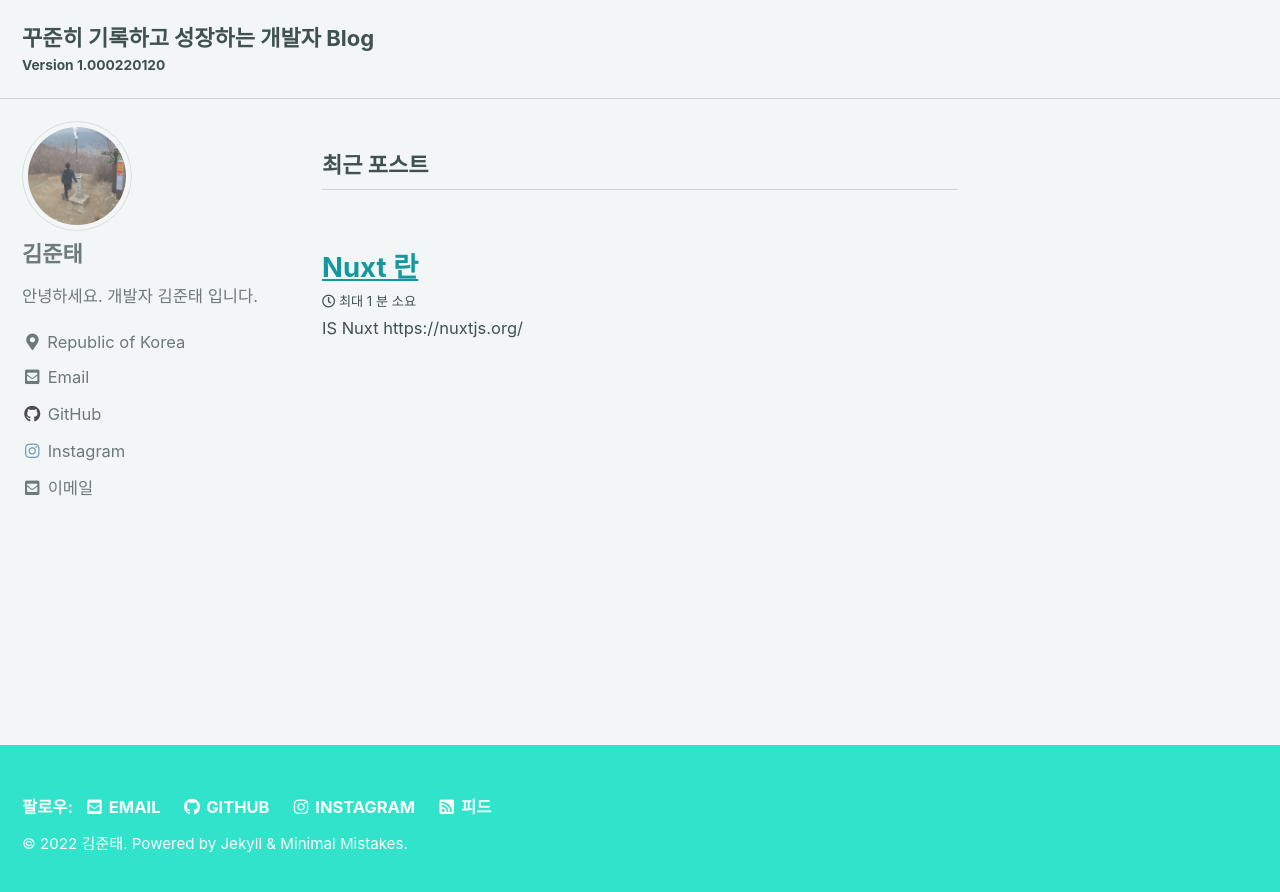
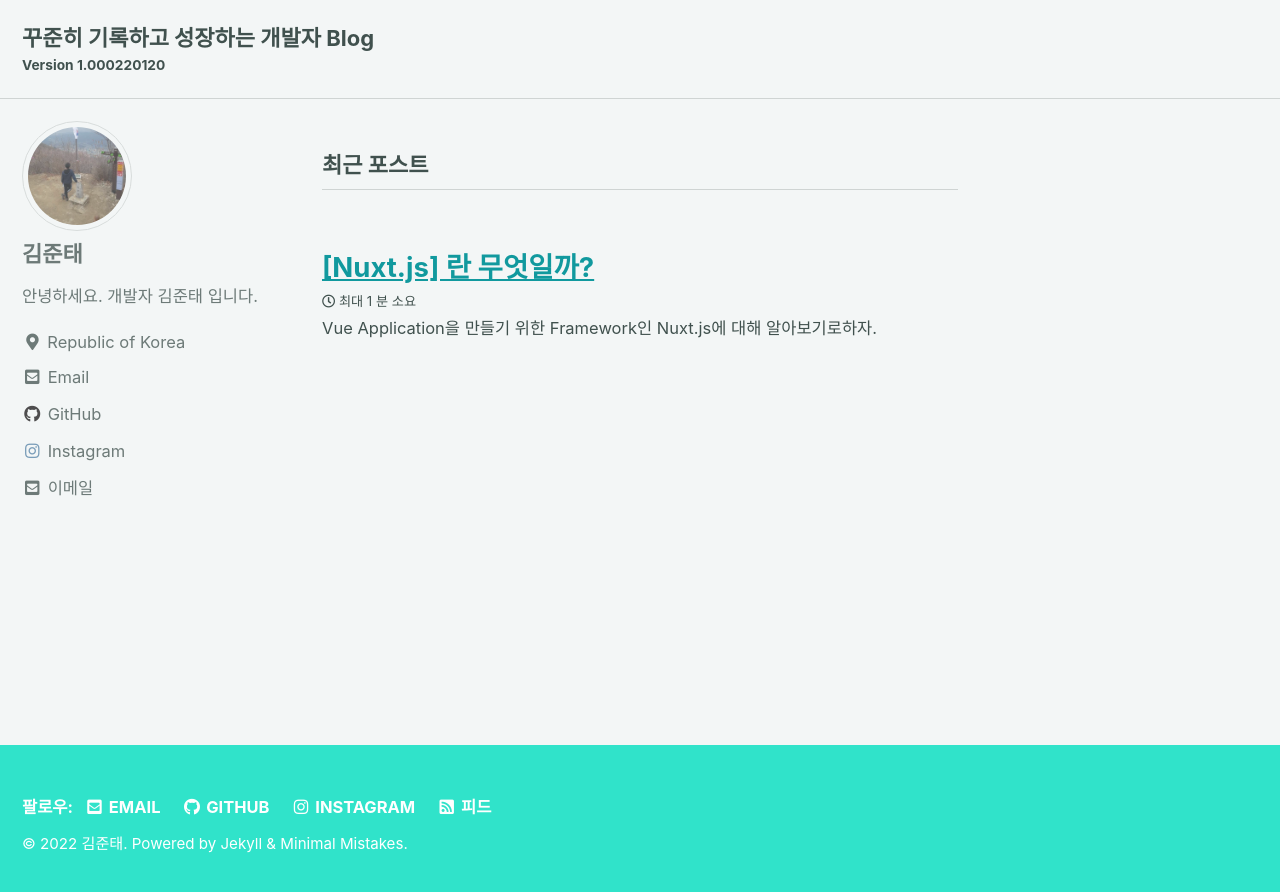
Before and after one commit to developerJTkim/developerJTkim.github.io, a Jekyll site: the page built from index.html, in a window 1280 px wide. Shown: the top 892 px of the page. Built offline with Jekyll 4.4.1, drawn with Linux system fonts in a browser that asks for light colours; cached includes are drawn as plain includes; the list of posts is cut into pages by our own code; part of the change alters nothing that is shown.

Commit message:
create nuxt introduce post

```diff
--- a/_posts/2022-01-21-nuxt.md
+++ b/_posts/2022-01-21-nuxt.md
@@ -1,7 +1,51 @@
 ---
-title: Nuxt 란
+title: "[Nuxt.js] 란 무엇일까?"
 share: true
 ---
 
-IS Nuxt
-https://nuxtjs.org/
+Vue Application을 만들기 위한 Framework인 **Nuxt.js**에 대해 알아보기로하자.
+
+# 탄생
+2016년 10월 25일, **zeit.co** 의 개발팀은 서버사이드 렌더링 React 애플리케이션을 위한 프레임워크인 Next.js 프레임워크를 발표했습니다. 발표 몇 시간 뒤,
+Next.js처럼 서버사이드 렌더링 **Vue.js 애플리케이션**을 위한 프레임워크를 만들자는 생각이 들었고, 그렇게 **Nuxt.js** 가 탄생했습니다
+
+# Nuxt.js 소개
+[Nuxt.js 공식사이트](https://nuxtjs.org/)
+
+
+>  Nuxt.js는 일반적인 Vue.js 어플리케이션을 만드는 프레임 워크입니다.
+
+>  클라이언트/서버 배포를 추상화 하는 동안의 UI rendering 입니다.
+
+>  Node.js 기반의 프로젝트 또는 기본 프로젝트 베이스로 사용할 수 있을 만큼 유연한 프레임워크
+
+>  nuxt generate 라고 부르는 배포 옵션을 제공하며, 이는 Vue.js 애플리케이션을 정적으로 생성 하는 옵션입니다. 이 옵션이 마이크로 서비스를 지향하는 웹 애플리케이션 개발의 다음 단계가 될 수 있다고 생각합니다.
+
+
+> Nuxt.js 프레임워크는 비동기 데이터, 미들웨어, 레이아웃 등과 같이 클라이언트 측과 서버 측 사이에서 개발하는데 도움되는 많은 기능을 제공합니다.
+
+# 동작 방식
+아래 이미지 구조는 nuxt-link를 통해 네비게이트 될 때 동작방식을 보여줍니다.
+
+![](https://develop365.gitlab.io/nuxtjs-0.10.7-doc/ko/nuxt-schema.svg)
+
+
+# Nuxt.js에 대한 개인적인 생각
+기존에 Vuejs를 써보면서 비동기 데이터를 처리(Store,Axios)하기 위한 렌더링 시점에 대한 고민 등의 문제를 쉽게 해결 할 수 있다는 것에 대해서 큰 메리트를 느낀다.
+
+
+추가로 SSR지원 및 middleware 및 라우트들이 정적생성 등의 큰 장점이 있는것으로 보아 아직 본격적으로 사용해본건 아니지만,
+
+
+큰 러닝커브 없이 생산성이 올라갈것으로 기대 합니다.
+
+
+
+
+
+
+# 인용 사이트
+
+Nuxt공식 사이트 : https://nuxtjs.org/
+
+Nuxt번역 사이트 : https://develop365.gitlab.io/nuxtjs-0.10.7-doc/ko/guide/
```
